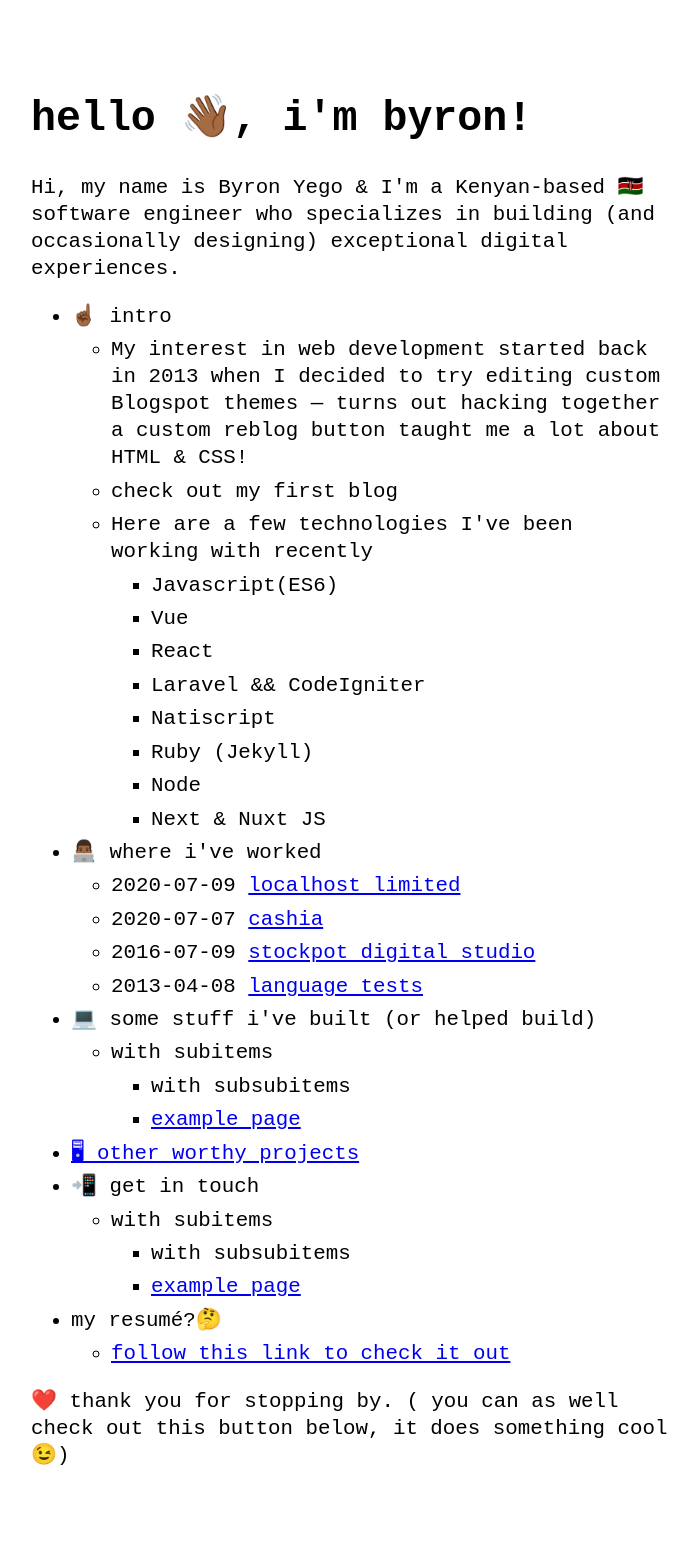
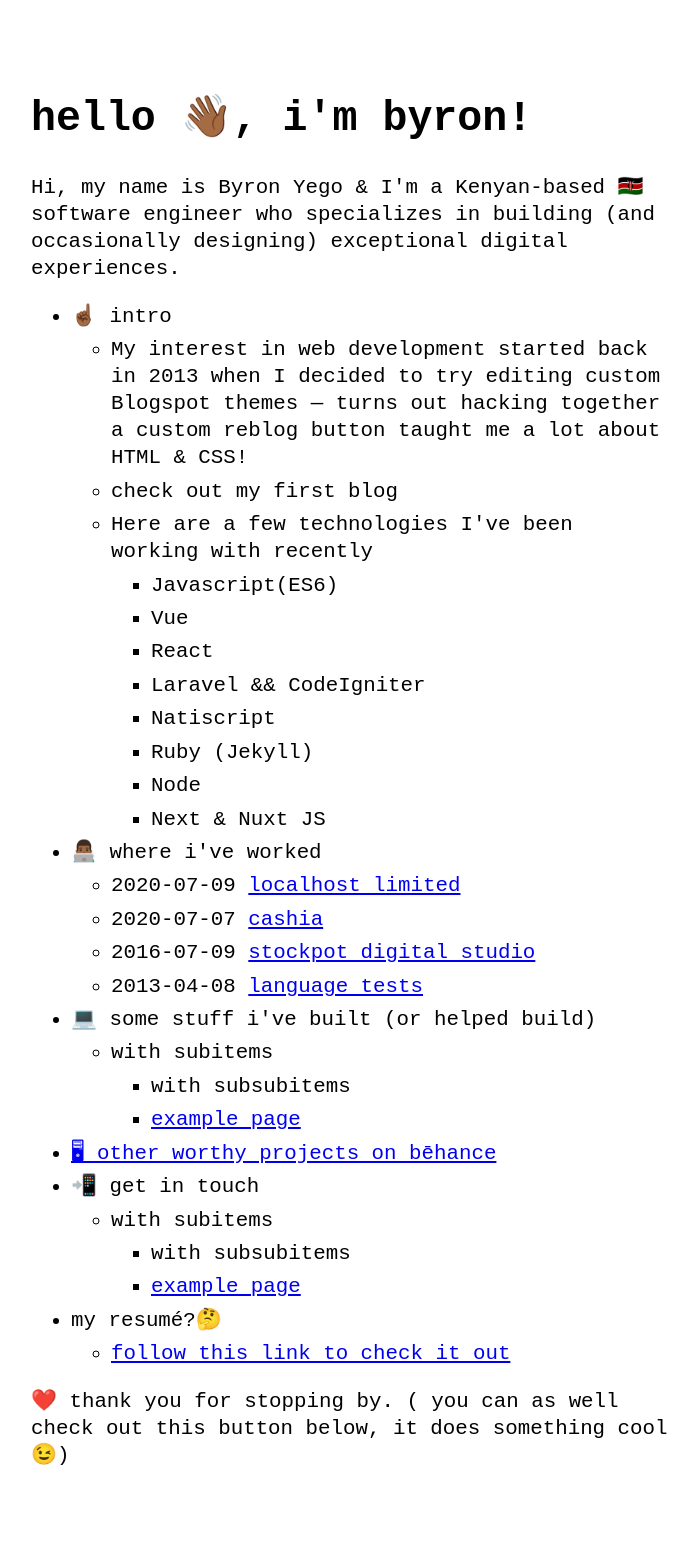
Before and after one commit to riggraz/no-style-please, a Jekyll site: the page built from index.md, in a window 1280 px wide. Shown: the whole page, without its empty margins (289-983 px from the left). Built offline with Jekyll 4.4.1, drawn with Linux system fonts in a browser that asks for light colours.

Commit message:
Update menu.yml

```diff
--- a/_data/menu.yml
+++ b/_data/menu.yml
@@ -41,8 +41,8 @@
             url: about
 
 
-  - title: 🖥 other worthy projects
-    url: feed.xml
+  - title: 🖥 other worthy projects on bēhance
+    url: https://www.behance.net/byronyego
 
   - title: 📲 get in touch
     entries:
```
